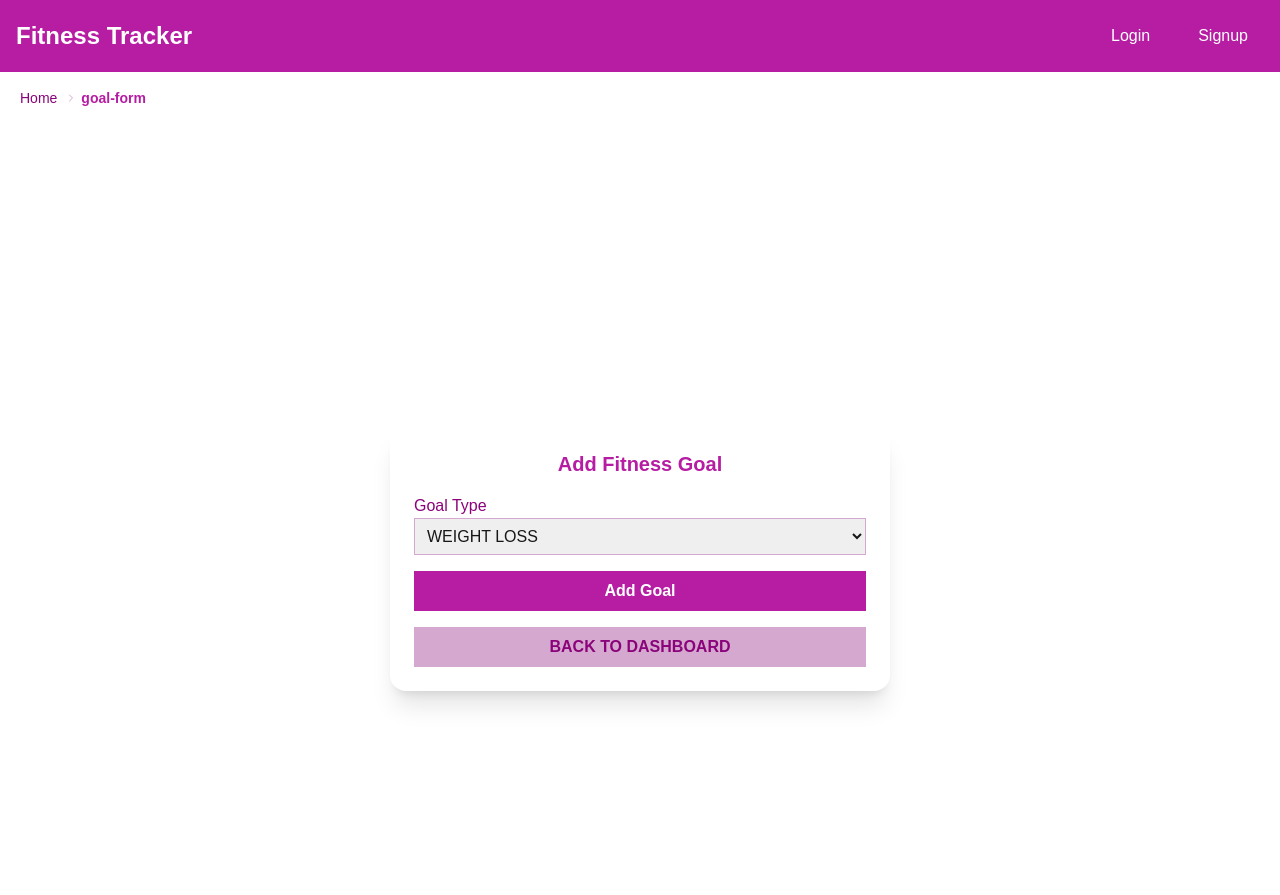
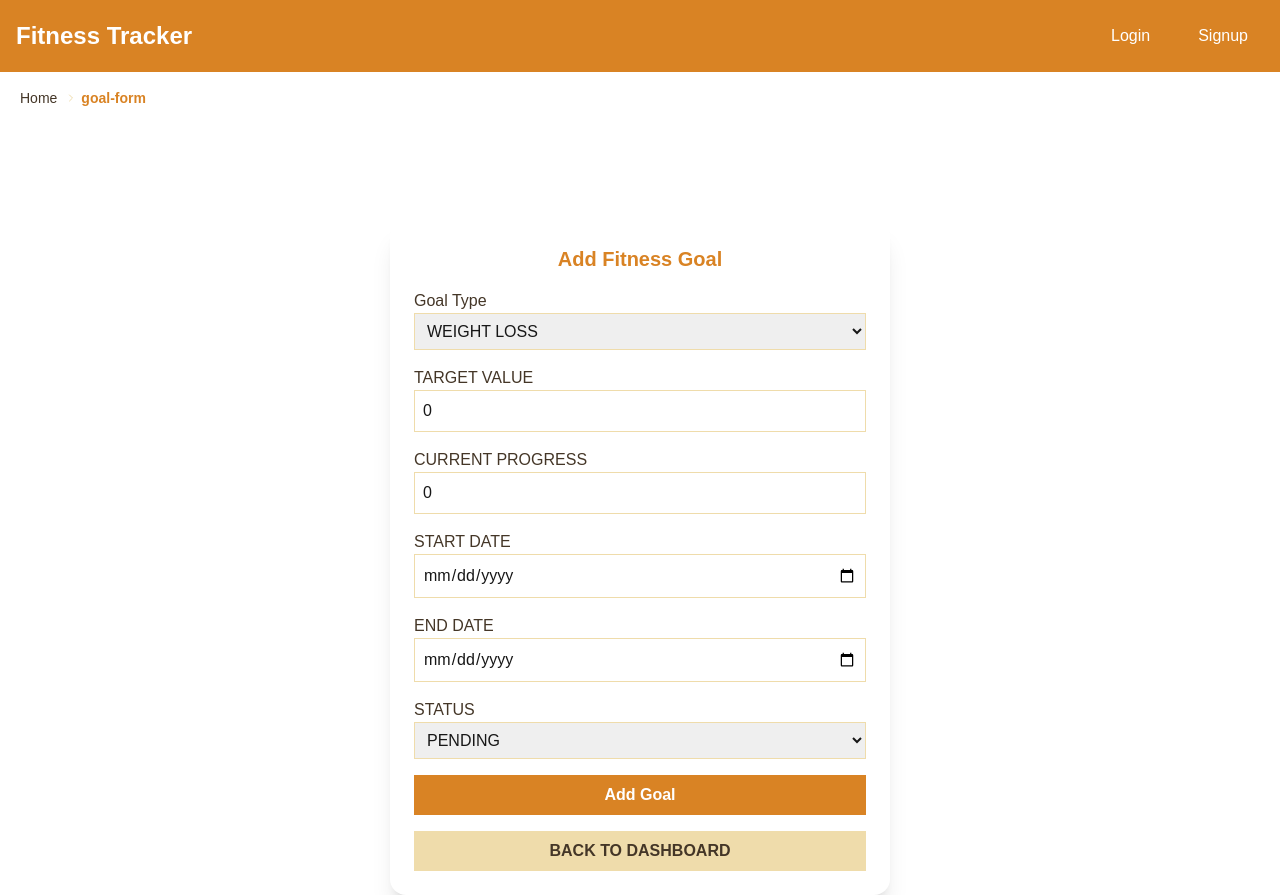
Before and after one commit to ParasMindfire/NextFitness, a Next.js app: page /goal-form in a window 1280 px wide. Before the commit the page ends 824 px from the top, so only its background shows below. Built offline with nearby package versions, Linux system fonts and the light colour scheme.

Commit message:
feat:Added UseSWR in goal list and wirkout list

```diff
--- a/app/(goal)/goal-form/AddGoal.tsx
+++ b/app/(goal)/goal-form/AddGoal.tsx
@@ -1,13 +1,18 @@
-"use client";
+"use client"
+
 
 import { useGoalStore } from "../../store/useGoalStore";
+// import { showToast } from "../../helpers/ToastHelper";
 import { useRouter } from "next/navigation";
-import { UPDATE_GOAL, ADD_GOAL } from "../../../constants/constants";
+import {
+  UPDATE_GOAL,
+  ADD_GOAL,
+} from "../../../constants/constants";
+
 import Link from "next/link";
 import { useForm } from "react-hook-form";
 import { useEffect } from "react";
-import useSWR from "swr";  // Import SWR
-import { createFitnessGoal, updateFitnessGoal, getAllFitnessGoals } from "@/services/GoalAPI";
+import { createFitnessGoal, getAllFitnessGoals, updateFitnessGoal } from "@/services/GoalAPI";
 import { showToast } from "@/utils/Toast";
 
 interface FitnessFormData {
@@ -19,16 +24,15 @@ interface FitnessFormData {
   status: string;
 }
 
-// SWR Fetcher Function
-const fetcher = async (url: string, token: string) => {
-  if (!token) return null;
-  const data = await getAllFitnessGoals(token);
-  return data;
-};
+const FitnessFormPage = () => {
+    const {
+      id,
+      setId,
+      formGoalData,
+      setFormGoalData
+    } = useGoalStore();
 
-const FitnessFormPage = () => {
-  const { id, setId, formGoalData, setFormGoalData } = useGoalStore();
-  const router = useRouter();
+    const router = useRouter();
 
   const {
     register,
@@ -47,12 +51,6 @@ const FitnessFormPage = () => {
     },
   });
 
-  // Get token from localStorage
-  const token = typeof window !== "undefined" ? localStorage.getItem("accessToken") : null;
-
-  // Fetch fitness goals using SWR
-  const { data: goals, mutate } = useSWR(token ? ["/fitness-goals", token] : null, fetcher);
-
   useEffect(() => {
     if (formGoalData) {
       reset({
@@ -68,22 +66,23 @@ const FitnessFormPage = () => {
 
   const onSubmit = async (data: FitnessFormData) => {
     if (data.start_date && data.end_date && new Date(data.end_date) < new Date(data.start_date)) {
-      console.log("End date cannot be less than start date");
+      // showToast("End date cannot be less than start date", "error");
+      console.log("start end cannot");
       return;
     }
 
+    const token = localStorage.getItem("accessToken");
     if (!token) return;
 
     try {
       if (formGoalData) {
-        await updateFitnessGoal(token, id, data);
+        await updateFitnessGoal(token,id,data);
         setId(null);
         showToast("Goal Edited Successfully", "success");
       } else {
-        await createFitnessGoal(token, data);
+        await createFitnessGoal(token,data);
         showToast("Goal Added Successfully", "success");
       }
-
       setFormGoalData(null);
       reset({
         goal_type: "weight_loss",
@@ -93,11 +92,8 @@ const FitnessFormPage = () => {
         end_date: "",
         status: "pending",
       });
-
-      // Revalidate the goals list after updating
-      mutate();
-
       router.push("/goal-lists");
+      getAllFitnessGoals(token);
     } catch (error) {
       showToast("An error occurred. Please try again!", "error");
     }
@@ -111,13 +107,18 @@ const FitnessFormPage = () => {
   return (
     <div className="flex justify-center items-center h-[500px] mt-44">
       <form onSubmit={handleSubmit(onSubmit)}
-        className="bg-white p-6 rounded-2xl shadow-xl w-[500px] space-y-4">
+      className="bg-white p-6 rounded-2xl shadow-xl w-[500px] space-y-4">
         <h2 className="text-xl font-semibold mb-4 text-center text-primary">
           {formGoalData ? "Edit Fitness Goal" : "Add Fitness Goal"}
+          {/* Add Fitness Goals */}
         </h2>
 
         <div>
-          <label htmlFor="goal_type" className="block text-secondary font-medium">
+          <label
+            htmlFor="goal_type"
+            className="block text-secondary font-medium"
+          >
+            {/* {GOAL_TYPE} */}
             Goal Type
           </label>
           <select
@@ -131,12 +132,117 @@ const FitnessFormPage = () => {
           {errors.goal_type && <p className="text-error text-sm">{errors.goal_type.message}</p>}
         </div>
 
-        <button type="submit" className="w-full bg-primary hover:bg-secondary text-white font-semibold px-4 py-2 rounded-lg transition">
+        <div>
+          <label
+            htmlFor="target_value"
+            className="block text-secondary font-medium"
+          >
+            TARGET VALUE
+          </label>
+          <input
+            type="number"
+            id="target_value"
+            placeholder="0"
+            {...register("target_value", {
+              required: "Target value is required",
+              validate: (value) => Number(value) > 0 || "Target value must be greater than 0",
+            })}
+            className="w-full p-2 border border-tertiary rounded-lg focus:ring-2 focus:ring-primary"
+          />
+          {errors.target_value && <p className="text-error text-sm">{errors.target_value.message}</p>}
+        </div>
+
+        <div>
+          <label
+            htmlFor="current_progress"
+            className="block text-secondary font-medium"
+          >
+            {/* {CURRENT_PROGRESS} */}
+            CURRENT PROGRESS
+          </label>
+          <input
+            type="number"
+            id="current_progress"
+            placeholder="0"
+            {...register("current_progress", {
+              required: "Current progress is required",
+              valueAsNumber: true,
+              validate: (value) => value > 0 || "Current progress must be greater than 0",
+            })}
+            className="w-full p-2 border border-tertiary rounded-lg focus:ring-2 focus:ring-primary"
+          />
+          {errors.current_progress && <p className="text-error text-sm">{errors.current_progress.message}</p>}
+        </div>
+
+        <div>
+          <label
+            htmlFor="start_date"
+            className="block text-secondary font-medium"
+          >
+            {/* {START_DATE} */}
+            START DATE
+          </label>
+          <input
+            type="date"
+            id="start_date"
+            {...register("start_date", { required: "Start date is required" })}
+            className="w-full p-2 border border-tertiary rounded-lg focus:ring-2 focus:ring-primary"
+          />
+          {errors.start_date && <p className="text-error text-sm">{errors.start_date.message}</p>}
+        </div>
+
+        <div>
+          <label htmlFor="end_date" className="block text-secondary font-medium">
+            {/* {END_DATA} */}
+            END DATE
+          </label>
+          <input
+            type="date"
+            id="end_date"
+            {...register("end_date", {
+              required: "End date is required",
+              validate: (value) => {
+                const startDate = watch("start_date");
+                if (startDate && new Date(value) < new Date(startDate)) {
+                  return "End date cannot be less than start date";
+                }
+                return true;
+              },
+            })}
+            className="w-full p-2 border border-tertiary rounded-lg focus:ring-2 focus:ring-primary"
+          />
+          {errors.end_date && <p className="text-error text-sm">{errors.end_date.message}</p>}
+        </div>
+
+        <div>
+          <label htmlFor="status" className="block text-secondary font-medium">
+            {/* {STATUS} */}
+            STATUS
+          </label>
+          <select
+            id="status"
+            {...register("status", { required: "Status is required" })}
+            className="w-full p-2 border border-tertiary rounded-lg focus:ring-2 focus:ring-primary"
+          >
+            <option value="pending">PENDING</option>
+            <option value="complete">COMPLETE</option>
+            <option value="incomplete">INCOMPLETE</option>
+          </select>
+          {errors.status && <p className="text-error text-sm">{errors.status.message}</p>}
+        </div>
+
+        <button
+          type="submit"
+          className="w-full bg-primary hover:bg-secondary text-white font-semibold px-4 py-2 rounded-lg transition"
+        >
           {formGoalData ? UPDATE_GOAL : ADD_GOAL}
         </button>
 
         <Link href="/">
-          <button onClick={handleBack} className="cursor-pointer w-full mt-4 bg-tertiary hover:bg-hover text-secondary font-bold py-2 rounded-lg transition duration-200">
+          <button
+            onClick={handleBack}
+            className="cursor-pointer w-full mt-4 bg-tertiary hover:bg-hover text-secondary font-bold py-2 rounded-lg transition duration-200"
+          >
             BACK TO DASHBOARD
           </button>
         </Link>
--- a/app/profile/Profile.tsx
+++ b/app/profile/Profile.tsx
@@ -6,6 +6,7 @@ import { User } from '../../app/types';
 import { WorkoutDurationStats } from '@/components/WorkoutDurationStat';
 import { WorkoutCaloriesStats } from '@/components/WorkoutCaloriStat';
 import { useWorkoutStore } from '../store/useWorkoutStore';
+import useSWR from 'swr';
 // import { uploadUserPhoto } from '../../services/WorkoutAPI';
 
 const ProfilePage = () => {
--- /dev/null
+++ b/app/types/next-auth.d.ts
@@ -0,0 +1,13 @@
+import NextAuth, { DefaultSession } from "next-auth";
+
+declare module "next-auth" {
+  interface Session {
+    user: {
+      id: string; // Add the id property
+    } & DefaultSession["user"];
+  }
+
+  interface User {
+    id: string; // Ensure User object also has an id
+  }
+}
--- a/components/Navbar.tsx
+++ b/components/Navbar.tsx
@@ -209,7 +209,7 @@ const Navbar: React.FC = () => {
                     <Link href="/workout-lists" className="block px-4 py-2 hover:bg-tertiary" onClick={closeMenu}>
                       {VIEW_WORKOUTS}
                     </Link>
-                    <Link onClick={handleAddWorkoutClick} href="/workout-form" className="block px-4 py-2 hover:bg-hover">
+                    <Link onClick={handleAddWorkoutClick} href="/workout-form" className="block px-4 py-2 hover:bg-tertiary">
                       {ADD_WORKOUT_TITLE}
                     </Link>
                   </div>
@@ -244,7 +244,7 @@ const Navbar: React.FC = () => {
                   <FaCalendarAlt className="mr-2" /> Workout Calendar
                 </button>
                 {isCalendarOpen && (
-                  <div className="fixed inset-0 bg-hover bg-opacity-95 flex items-center justify-center z-50 p-6">
+                  <div className="fixed inset-0 bg-tertiary bg-opacity-95 flex items-center justify-center z-50 p-6">
                     <div className="relative bg-white rounded-lg shadow-lg p-6 w-full max-w-md">
                       {/* Close Button at Top Right */}
                       <button
--- a/package.json
+++ b/package.json
@@ -18,6 +18,7 @@
     "@fortawesome/fontawesome-svg-core": "^6.7.2",
     "@fortawesome/free-solid-svg-icons": "^6.7.2",
     "@fortawesome/react-fontawesome": "^0.2.2",
+    "@next/font": "^14.2.15",
     "axios": "^1.8.1",
     "bcryptjs": "^3.0.2",
     "cors": "^2.8.5",
@@ -31,7 +32,8 @@
     "jsonwebtoken": "^9.0.2",
     "lucide-react": "^0.476.0",
     "mysql2": "^3.12.0",
-    "next": "15.1.7",
+    "next": "^15.2.1",
+    "next-auth": "^4.24.11",
     "node-fetch": "^3.3.2",
     "pg-hstore": "^2.3.4",
     "react": "^19.0.0",
--- a/tailwind.config.ts
+++ b/tailwind.config.ts
@@ -12,9 +12,9 @@ export default {
         xs: "475px",
       },
       colors: {
-        primary: "#b61da3",
-        secondary: "#8b037a",
-        tertiary: "#d5a9cf",
+        primary: "#D98324",
+        secondary: "#443627",
+        tertiary: "#EFDCAB",
         hover: "#6f506b",
         white: "#ffffff",
         error: "#ff4e00",
```
Also changed, not shown: app/(goal)/goal-lists/GoalList.tsx (+20 -6 lines), app/(workouts)/workout-lists/WorkoutList.tsx (+14 -4 lines), 2 other files (tests, documents, lock files or other folders).
